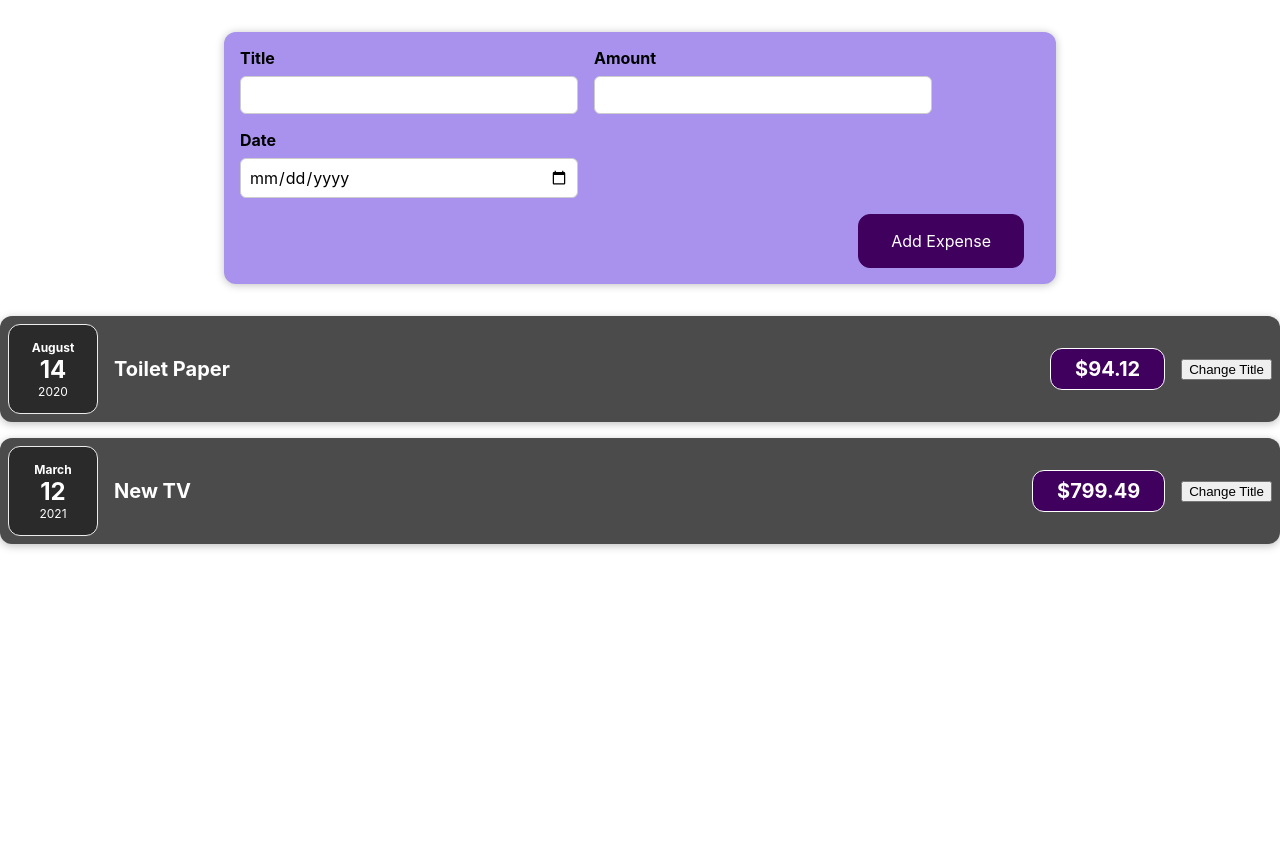
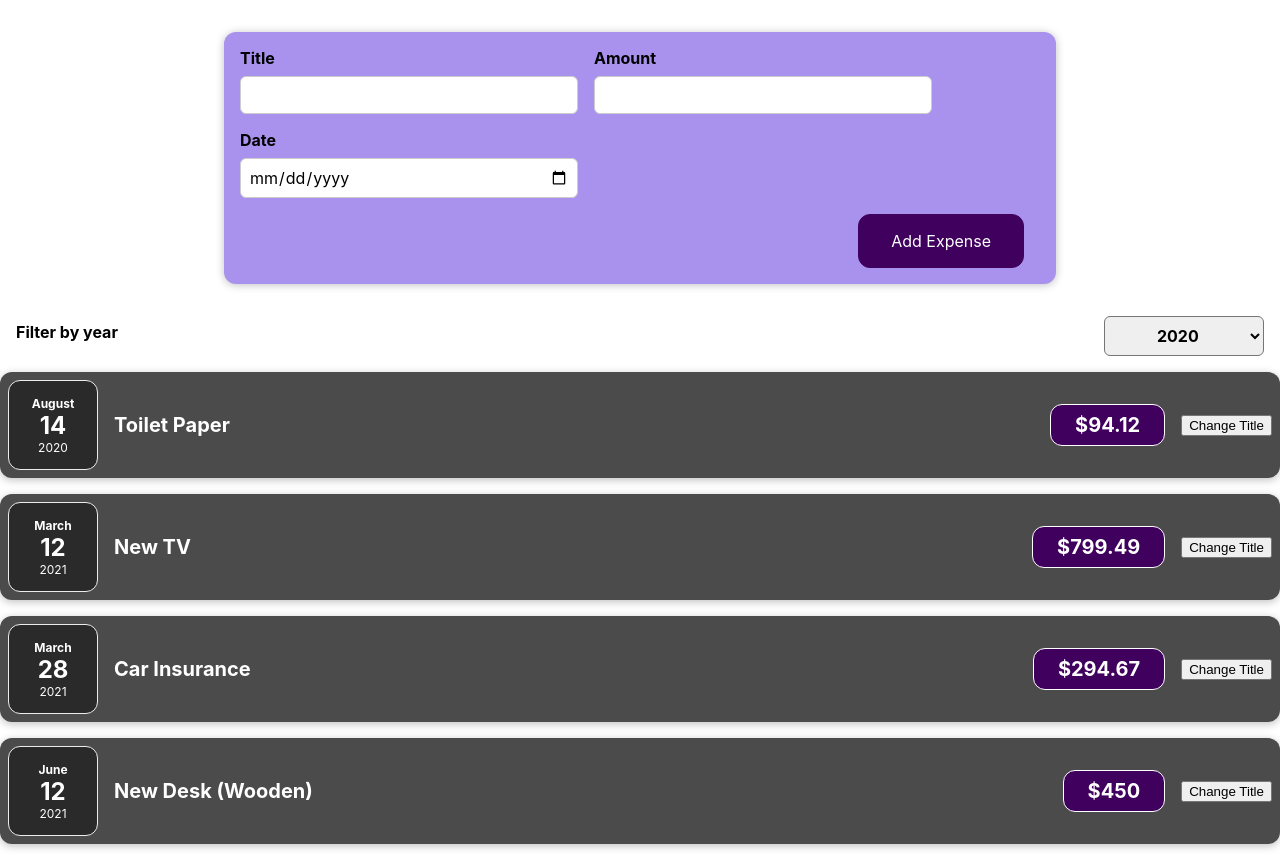
Before and after one commit to yusoffnike01/firstMyApp, a React (Create React App) app: page / in a window 1280 px wide. Before the commit the page ends 800 px from the top, so only its background shows below. Built offline with nearby package versions, Linux system fonts and the light colour scheme.

Commit message:
list data

```diff
--- a/src/App.js
+++ b/src/App.js
@@ -1,12 +1,10 @@
 
 import './App.css';
 import Expenses from './components/Expenses/Expense';
-import React from 'react';
+import React, {useState} from 'react';
 import NewExpense from './components/NewExpense/NewExpense';
 
-const  App=()=> {
-
-  const expenses = [
+const Dummyexpenses = [
   {
     id: 'e1',
     title: 'Toilet Paper',
@@ -27,13 +25,20 @@
     date: new Date(2021, 5, 12),
   },
 ];
+
+const  App=()=> {
+
+ const [expenses, setExpenses ]=useState(Dummyexpenses);
   // return React.createElement(NewExpense, {}, React.createElement('h2', {}, "Let's get started!"), React.createElement(Expenses, {items: expenses}))
 
-  const addExpenseHandler=()=>{
-    console.log('will back again');
-  }
+  const addExpenseHandler=expense=>{
+   setExpenses(prevExpenses=>{
+     return [expense, ...prevExpenses]
+   });
+  };
   return (
     <div>
+
       <NewExpense onAddExpense={addExpenseHandler}/>
       <Expenses items={expenses} />
     </div>
--- /dev/null
+++ b/src/components/ExpenseFilter/ExpensesFIlter.js
@@ -0,0 +1,25 @@
+import React from 'react';
+
+import './ExpensesFilter.css';
+
+const ExpensesFilter = (props) => {
+  const dropdownChangeHandler = (event) => {
+    props.onChangeFilter(event.target.value);
+  };
+
+  return (
+    <div className='expenses-filter'>
+      <div className='expenses-filter__control'>
+        <label className='color'>Filter by year</label>
+        <select value={props.selected} onChange={dropdownChangeHandler}>
+          <option value='2022'>2022</option>
+          <option value='2021'>2021</option>
+          <option value='2020'>2020</option>
+          <option value='2019'>2019</option>
+        </select>
+      </div>
+    </div>
+  );
+};
+
+export default ExpensesFilter;
--- /dev/null
+++ b/src/components/ExpenseFilter/ExpensesFilter.css
@@ -0,0 +1,28 @@
+.expenses-filter {
+  color: white;
+  padding: 0 1rem;
+}
+
+.expenses-filter__control {
+  display: flex;
+  width: 100%;
+  align-items: center;
+  justify-content: space-between;
+  margin: 1rem 0;
+}
+
+.expenses-filter label {
+  font-weight: bold;
+  margin-bottom: 0.5rem;
+}
+
+.expenses-filter select {
+  font: inherit;
+  padding: 0.5rem 3rem;
+  font-weight: bold;
+  border-radius: 6px;
+}
+
+.color{
+  color: black;
+}
--- a/src/components/Expenses/Expense.js
+++ b/src/components/Expenses/Expense.js
@@ -1,14 +1,24 @@
 import ExpenseItem from "./ExpenseItem";
 import './Expenses.css';
 import Card from '../UI/Card'
+import ExpensesFilter from "../ExpenseFilter/ExpensesFIlter";
+import { useState } from "react/cjs/react.development";
 
 const  Expenses=(props)=> {
+  const [filteredYear, setFilteredYear]= useState('2020');
+  const filterCHangeHandler = selectedYear=>{
+    setFilteredYear(selectedYear);
+  }
 
   return (
-    <Card className="expenses">
 
-<ExpenseItem title={props.items[0].title} amount={props.items[0].amount} date={props.items[0].date}/>
-<ExpenseItem title={props.items[1].title} amount={props.items[1].amount} date={props.items[1].date}/>
+    <Card className='expenses'>
+
+      <ExpensesFilter selected={filteredYear} onChangeFilter={filterCHangeHandler}/>
+      {props.items.map((expense) => (
+        <ExpenseItem title={expense.title} amount={expense.amount} date={expense.date}/>
+      ))}
+
     </Card>
   )
 
--- a/src/components/Expenses/ExpenseItem.js
+++ b/src/components/Expenses/ExpenseItem.js
@@ -16,7 +16,7 @@
     <div className='expense-item'>
      <ExpenseDate date={props.date}/>
       <div className='expense-item__description'>
-        <h2>{title}</h2>
+        <h2>{props.title}</h2>
         <div className='expense-item__price'>${props.amount}</div>
         <button onClick={clickHandler}>Change Title</button>
       </div>
--- a/src/components/NewExpense/NewExpense.js
+++ b/src/components/NewExpense/NewExpense.js
@@ -11,7 +11,6 @@
       id: Math.random().toString(),
     }
     props.onAddExpense(expenseData);
-    console.log(expenseData);
   }
   return(
     <div className="new-expense">
```
Lines whose indentation alone changed are shown as unchanged.
